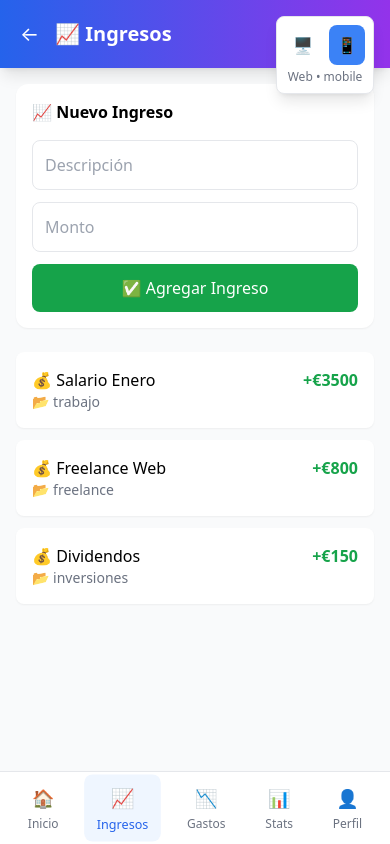
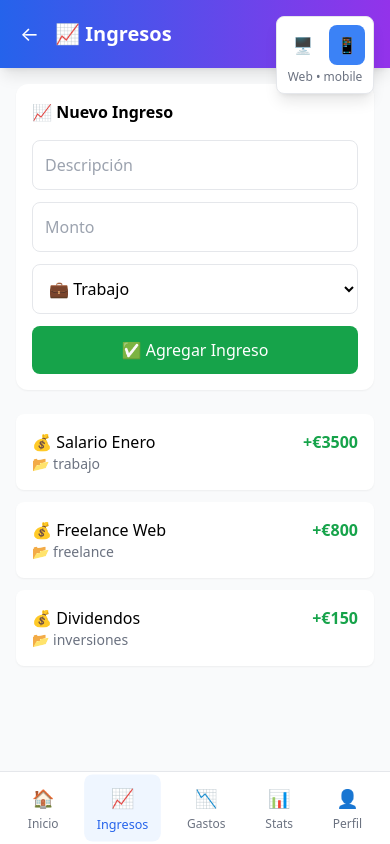
Before and after one commit to alexandrets/mi-dashboard-financiero, a React (Vite) app: page / in a window 390 px wide. Both pictures are taken after a click on the button "📈 Ingresos". Built offline with nearby package versions, Linux system fonts and the light colour scheme.

Commit message:
Fix: Bidirectional sync + mobile categories

```diff
--- a/src/App.jsx
+++ b/src/App.jsx
@@ -1,25 +1,73 @@
 import React, { useState, useEffect } from 'react';
 import { PieChart, Pie, Cell, ResponsiveContainer, BarChart, Bar, XAxis, YAxis, CartesianGrid, Tooltip, LineChart, Line } from 'recharts';
 
-// Hook para localStorage
+// Hook mejorado para localStorage con sincronización automática
 const useLocalStorage = (key, initialValue) => {
+  // Estado inicial
   const [storedValue, setStoredValue] = useState(() => {
     try {
       const item = window.localStorage.getItem(key);
       return item ? JSON.parse(item) : initialValue;
     } catch (error) {
+      console.error(`Error reading localStorage key "${key}":`, error);
       return initialValue;
     }
   });
 
+  // Función para actualizar valor
   const setValue = (value) => {
     try {
+      // Guardar en estado
       setStoredValue(value);
+
+      // Guardar en localStorage
       window.localStorage.setItem(key, JSON.stringify(value));
+
+      // Disparar evento personalizado para sincronizar otros componentes
+      window.dispatchEvent(new CustomEvent('localStorageChange', {
+        detail: { key, value }
+      }));
+
+      console.log(`✅ LocalStorage updated: ${key}`, value);
+
     } catch (error) {
-      console.error(error);
+      console.error(`Error setting localStorage key "${key}":`, error);
     }
   };
+
+  // Escuchar cambios de localStorage desde otros componentes
+  useEffect(() => {
+    const handleStorageChange = (e) => {
+      if (e.detail.key === key) {
+        console.log(`🔄 Syncing localStorage: ${key}`, e.detail.value);
+        setStoredValue(e.detail.value);
+      }
+    };
+
+    // Escuchar nuestro evento personalizado
+    window.addEventListener('localStorageChange', handleStorageChange);
+
+    // También escuchar cambios nativos de localStorage (desde otras pestañas)
+    const handleNativeStorageChange = (e) => {
+      if (e.key === key && e.newValue !== null) {
+        try {
+          const newValue = JSON.parse(e.newValue);
+          console.log(`🔄 Native storage change: ${key}`, newValue);
+          setStoredValue(newValue);
+        } catch (error) {
+          console.error(`Error parsing localStorage change for key "${key}":`, error);
+        }
+      }
+    };
+
+    window.addEventListener('storage', handleNativeStorageChange);
+
+    // Cleanup
+    return () => {
+      window.removeEventListener('localStorageChange', handleStorageChange);
+      window.removeEventListener('storage', handleNativeStorageChange);
+    };
+  }, [key]);
 
   return [storedValue, setValue];
 };
@@ -736,7 +784,7 @@ const MobileDashboardScreen = ({ setActiveScreen, ingresos, gastos, objetivos })
   );
 };
 
-// Versión simplificada de pantallas móviles
+// Pantallas móviles CON categorías
 const MobileIngresosScreen = ({ ingresos, setIngresos }) => {
   const [nuevo, setNuevo] = useState({ descripcion: '', monto: '', categoria: 'trabajo' });
 
@@ -771,6 +819,16 @@ const MobileIngresosScreen = ({ ingresos, setIngresos }) => {
             onChange={(e) => setNuevo({...nuevo, monto: e.target.value})}
             className="w-full p-3 border rounded-lg"
           />
+          <select
+            value={nuevo.categoria}
+            onChange={(e) => setNuevo({...nuevo, categoria: e.target.value})}
+            className="w-full p-3 border rounded-lg bg-white"
+          >
+            <option value="trabajo">💼 Trabajo</option>
+            <option value="freelance">💻 Freelance</option>
+            <option value="inversiones">📈 Inversiones</option>
+            <option value="otros">📦 Otros</option>
+          </select>
           <button onClick={agregar} className="w-full bg-green-600 text-white p-3 rounded-lg">
             ✅ Agregar Ingreso
           </button>
@@ -828,6 +886,18 @@ const MobileGastosScreen = ({ gastos, setGastos }) => {
             onChange={(e) => setNuevo({...nuevo, monto: e.target.value})}
             className="w-full p-3 border rounded-lg"
           />
+          <select
+            value={nuevo.categoria}
+            onChange={(e) => setNuevo({...nuevo, categoria: e.target.value})}
+            className="w-full p-3 border rounded-lg bg-white"
+          >
+            <option value="alimentacion">🍕 Alimentación</option>
+            <option value="transporte">🚗 Transporte</option>
+            <option value="entretenimiento">🎬 Entretenimiento</option>
+            <option value="servicios">⚡ Servicios</option>
+            <option value="salud">🏥 Salud</option>
+            <option value="otros">📦 Otros</option>
+          </select>
           <button onClick={agregar} className="w-full bg-red-600 text-white p-3 rounded-lg">
             ✅ Agregar Gasto
           </button>
```
